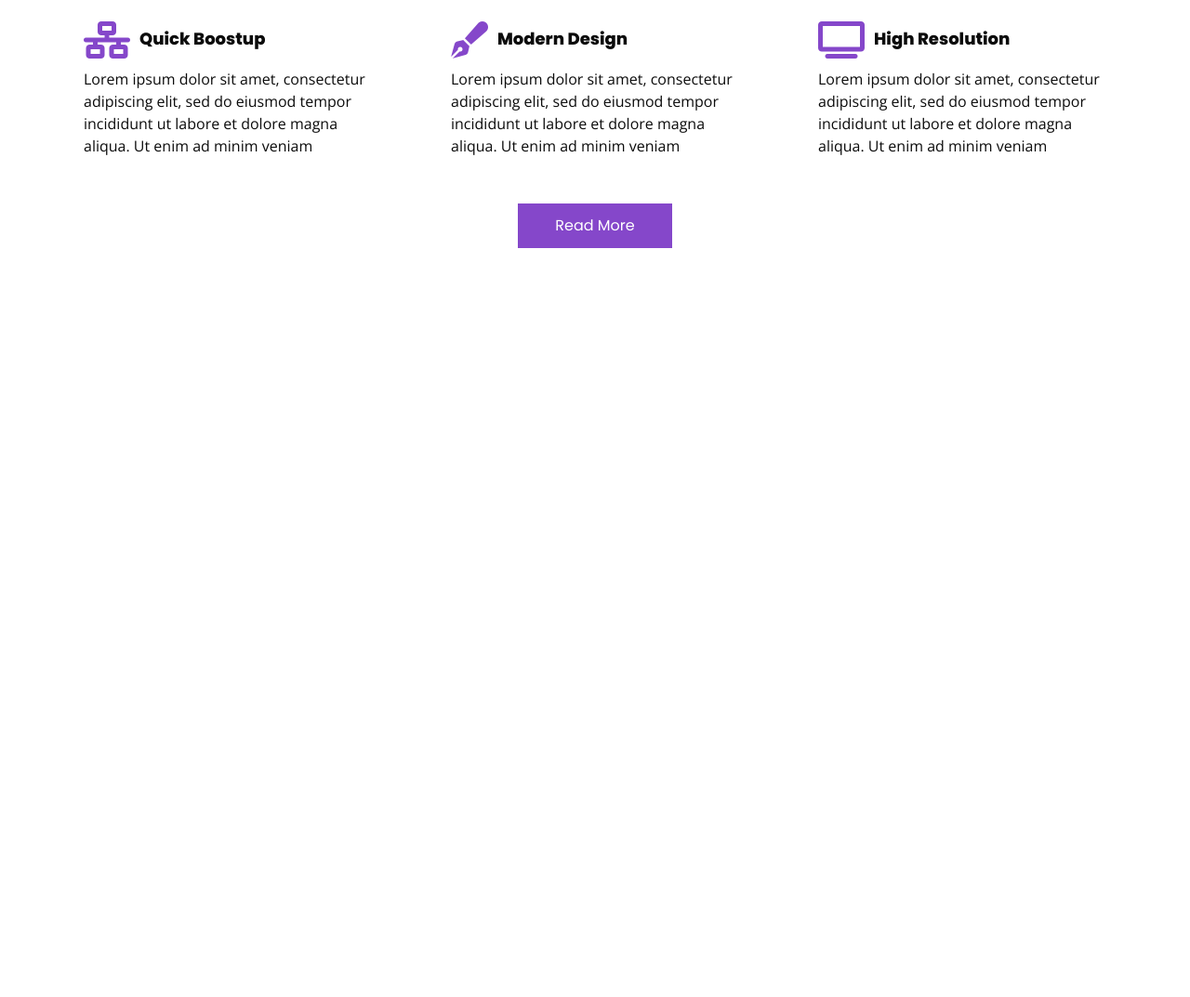
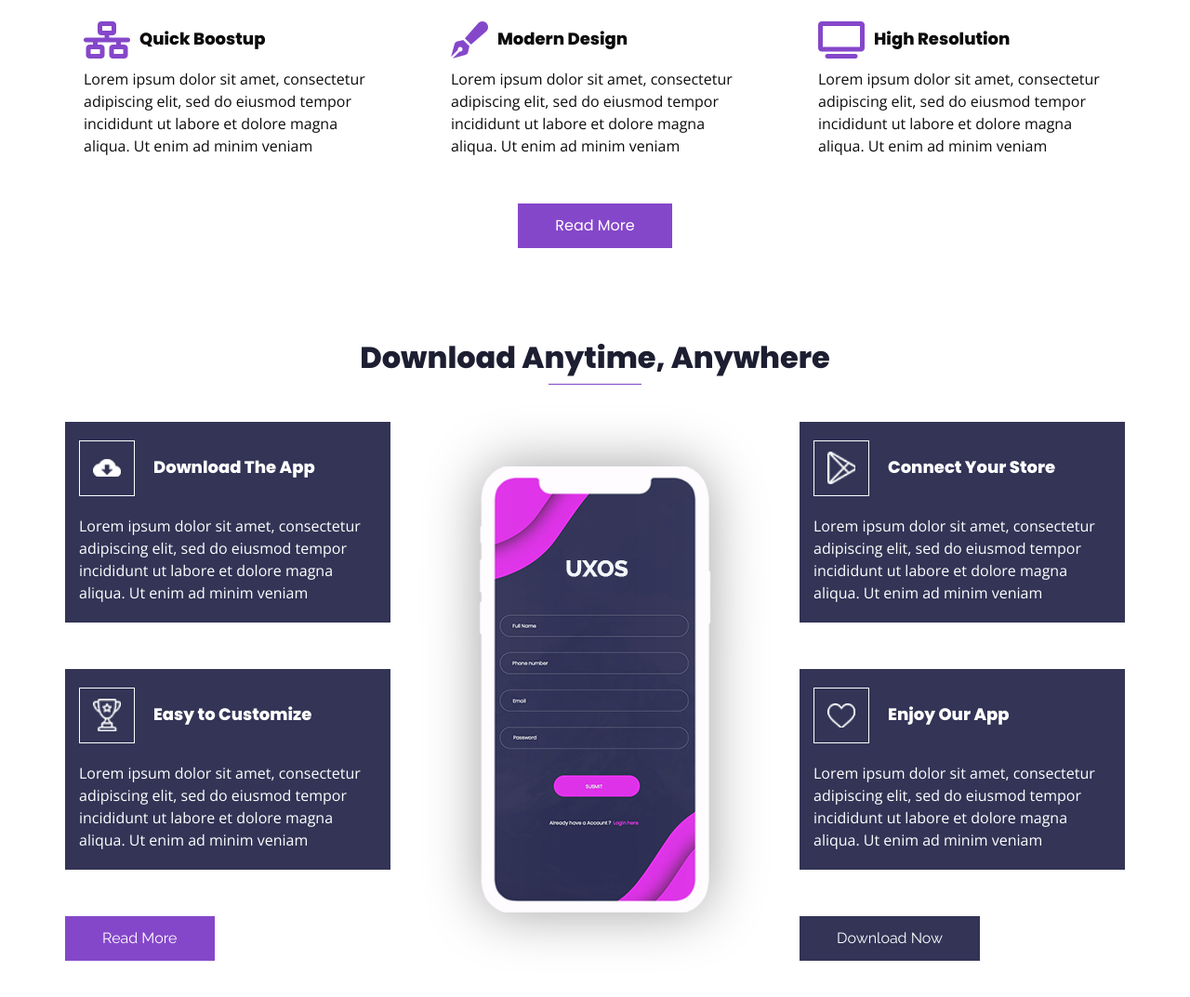
Before and after one commit to Cisco1cisco/UXOS-Template, a plain HTML site: page index.html in a window 1280 px wide. Shown: the part 1047-2120 px from the top of the page at 93% size. Before the commit the page ends 1364 px from the top, so only its background shows below. Drawn offline with nearby package versions, Linux system fonts and the light colour scheme.

Commit message:
Added the Download Section

```diff
--- a/css/main.css
+++ b/css/main.css
@@ -479,3 +479,108 @@ header .list ul li a:hover {
 }
 
 /* End Features */
+
+/* Strat Download */
+
+.download {
+    padding-top: var(--section-padd, 50px);
+    padding-bottom: var(--section-padd, 50px);
+}
+
+.download .container {
+    display: flex;
+    flex-wrap: wrap;
+    justify-content: space-between;
+    align-items: center;
+}
+
+@media (max-width: 768px) {
+    .download .container {
+        flex-direction: column;
+    }
+}
+
+.download .container .text {
+    flex-basis: calc((100% / 3) - 30px);
+}
+
+@media (min-width: 576px) and (max-width: 768px) {
+    .download .container .text {
+        width: 75%;
+    }
+}
+
+.download .container .text .cont {
+    margin-bottom: 50px;
+    background-color: #333456;
+    color: white;
+    padding: 20px 15px;
+}
+
+.download .container .text .cont .up {
+    display: flex;
+    align-items: center;
+    margin-bottom: 20px;
+}
+
+.download .container .text .cont .up .image-holder {
+    border: 1px solid white;
+    width: 60px;
+    height: 60px;
+    display: flex;
+    justify-content: center;
+    align-items: center;
+}
+
+.download .container .text .cont .up .image-holder img {
+    width: 30px;
+}
+
+.download .container .text .cont .up h6 {
+    font-family: 'Poppins', sans-serif;
+    font-size: 18px;
+    margin-left: 20px;
+}
+
+.download .container .text .cont p {
+    line-height: 1.5;
+    font-family: 'Open Sans', sans-serif;
+}
+
+@media (max-width: 768px) {
+    .download .container .text:first-of-type a {
+        margin: -20px 0 40px;
+    }
+}
+
+.download .container .text:last-child a {
+    background-color: #333456;
+}
+
+.download .container .text:last-child a:hover {
+    background-color: white;
+}
+
+.download .container .main-image {
+    filter: drop-shadow(0px 0px 30px rgba(0, 0, 0, 0.37));
+    -webkit-filter: drop-shadow(0px 0px 30px rgba(0, 0, 0, 0.37));
+    text-align: center;
+}
+
+@media (max-width: 768px) {
+    .download .container .main-image {
+        margin-bottom: 40px;
+    }
+}
+
+.download .container .main-image img {
+    width: 100%;
+}
+
+@media (min-width: 768px) and (max-width: 991px) {
+    .download .container .main-image img {
+        width: 80%;
+    }
+}
+
+/* End Download */
--- a/index.html
+++ b/index.html
@@ -101,6 +101,62 @@
         <a href="#" class="used">Read More</a>
     </div>
     <!-- End Features -->
+    <!-- Start Download -->
+    <div class="download">
+        <h2 class="main-title">Download Anytime, Anywhere</h2>
+        <div class="container">
+            <div class="text">
+                <div class="cont">
+                    <div class="up">
+                        <div class="image-holder">
+                            <img src="./photos/cloud-download.png" alt="photo">
+                        </div>
+                        <h6>Download The App</h6>
+                    </div>
+                    <p>Lorem ipsum dolor sit amet, consectetur adipiscing elit, sed do eiusmod tempor incididunt ut
+                        labore et dolore magna aliqua. Ut enim ad minim veniam</p>
+                </div>
+                <div class="cont">
+                    <div class="up">
+                        <div class="image-holder">
+                            <img src="./photos/trophy_.png" alt="photo">
+                        </div>
+                        <h6>Easy to Customize</h6>
+                    </div>
+                    <p>Lorem ipsum dolor sit amet, consectetur adipiscing elit, sed do eiusmod tempor incididunt ut
+                        labore et dolore magna aliqua. Ut enim ad minim veniam</p>
+                </div>
+                <a href="#" class="used">Read More</a>
+            </div>
+            <div class="main-image">
+                <img src="./photos/download-img.png" alt="photo">
+            </div>
+            <div class="text">
+                <div class="cont">
+                    <div class="up">
+                        <div class="image-holder">
+                            <img src="./photos/playstore.png" alt="photo">
+                        </div>
+                        <h6>Connect Your Store</h6>
+                    </div>
+                    <p>Lorem ipsum dolor sit amet, consectetur adipiscing elit, sed do eiusmod tempor incididunt ut
+                        labore et dolore magna aliqua. Ut enim ad minim veniam</p>
+                </div>
+                <div class="cont">
+                    <div class="up">
+                        <div class="image-holder">
+                            <img src="./photos/heart.png" alt="photo">
+                        </div>
+                        <h6>Enjoy Our App</h6>
+                    </div>
+                    <p>Lorem ipsum dolor sit amet, consectetur adipiscing elit, sed do eiusmod tempor incididunt ut
+                        labore et dolore magna aliqua. Ut enim ad minim veniam</p>
+                </div>
+                <a href="#" class="used">Download Now</a>
+            </div>
+        </div>
+    </div>
+    <!-- End Download -->
 </body>
 
 </html>
```
Also changed, not shown: photos/cloud-download.png (added), photos/download-img.png (added), photos/heart.png (added), photos/playstore.png (added), photos/trophy_.png (added).
